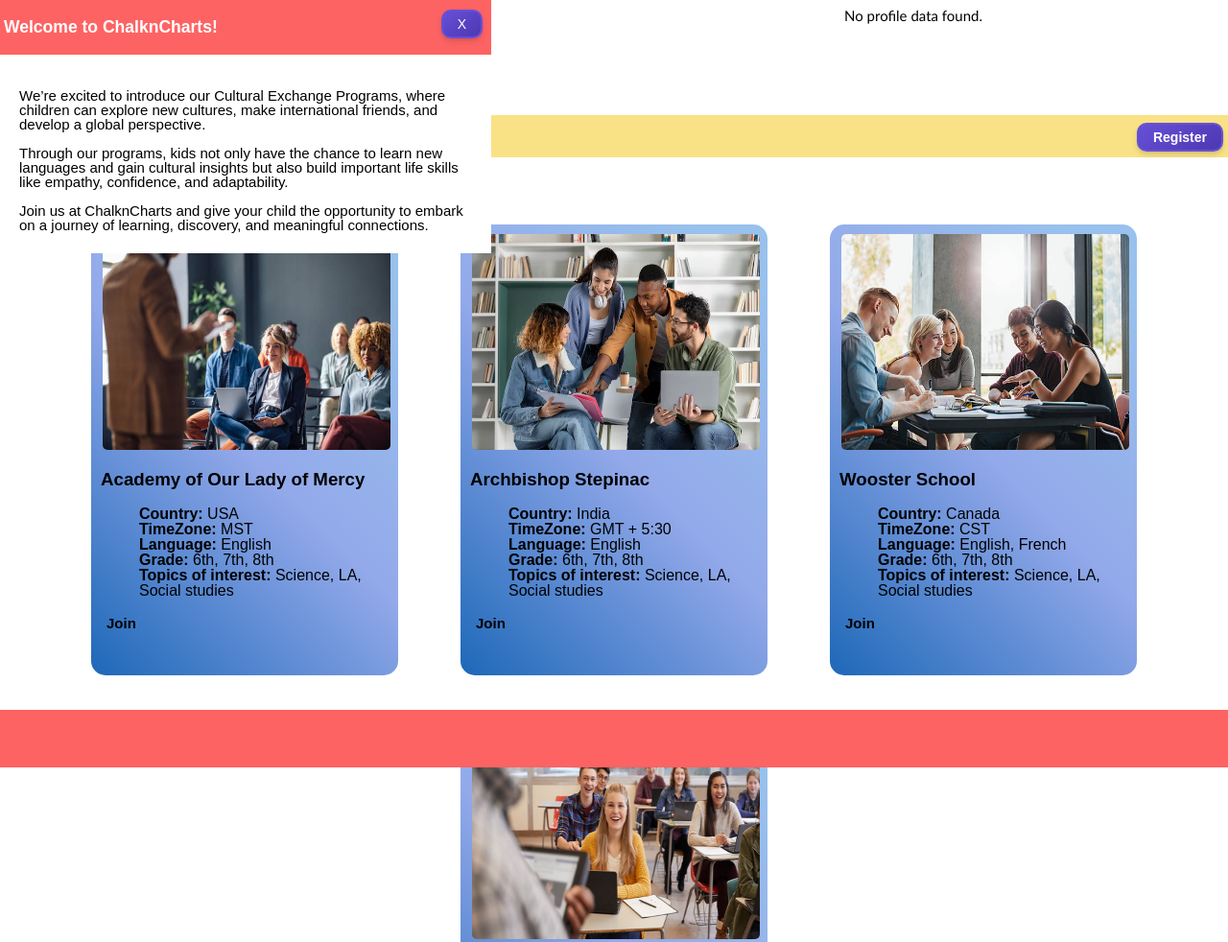
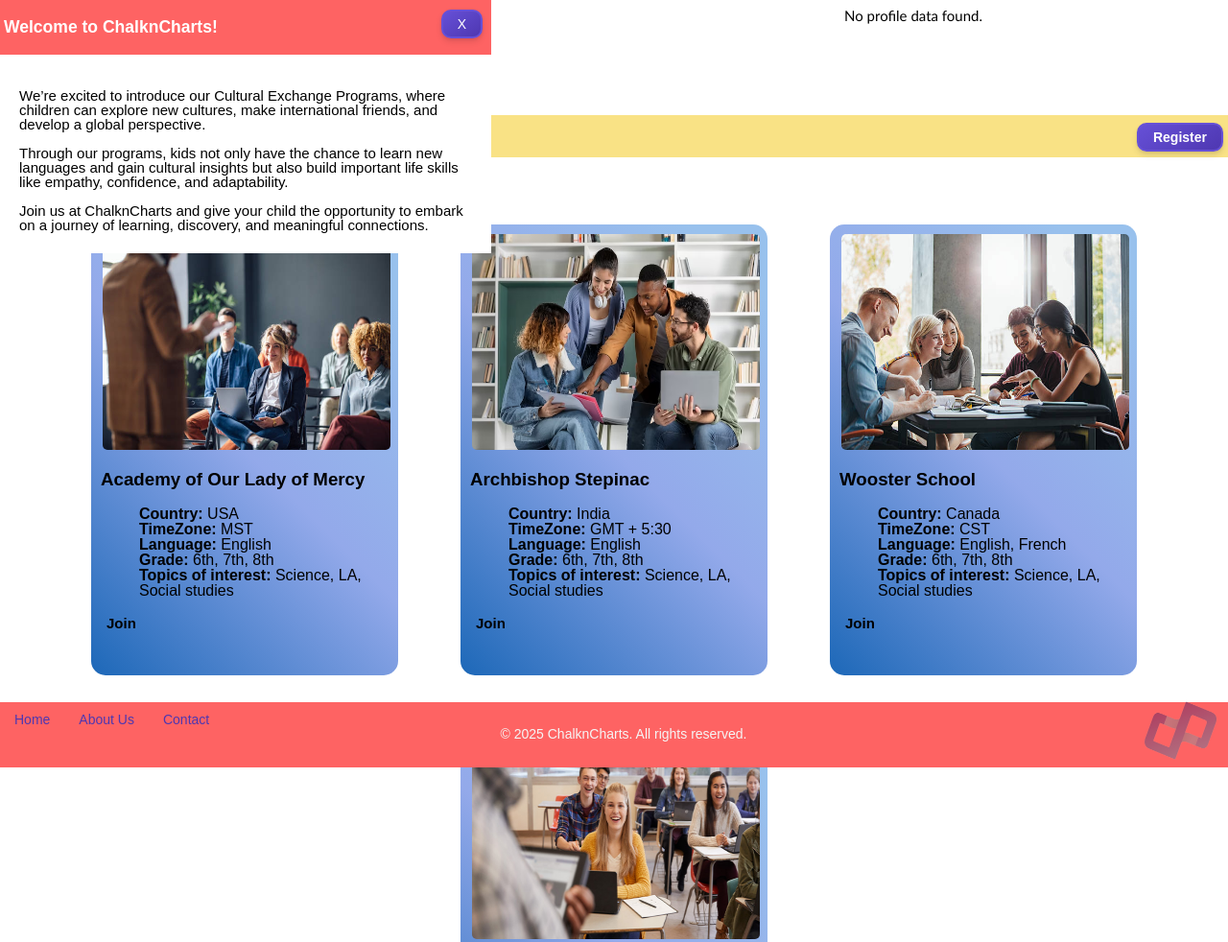
Before and after one commit to Steve-Agostisi/Chalk-n-Charts, a plain HTML site: page index.html in a window 1280 px wide. Shown: the top 982 px of the page at 96% size. Drawn offline with Linux system fonts and the light colour scheme.

Commit message:
footer added and readme updated, demo pics added

```diff
--- a/assets/style.css
+++ b/assets/style.css
@@ -267,13 +267,61 @@ footer{
   text-align: center;
   background:#FE6363;
   color: whitesmoke;
-  font-family: Impact, Haettenschweiler, 'Arial Narrow Bold', sans-serif;
-  font-weight: 200;
+  font-weight: 100;
   position:fixed;
   bottom: 0;
   width: 100%;
-  height: 2.5rem;
+  height: 3rem;
   }
+
+
+  /* Left Navigation Links */
+.footer-nav ul {
+  list-style: none;
+  padding: 0;
+  margin: 0;
+  display: flex;
+}
+
+.footer-nav ul li {
+  margin-right: 20px;
+}
+
+.footer-nav ul li a {
+  text-decoration: none;
+  color: #4e37b1;
+  font-size: 14px;
+  padding: 5px;
+}
+
+.footer-nav ul li a:hover {
+  color:white;
+}
+
+/* Centered Copyright Text */
+.footer-copyright p {
+  margin: 0;
+  text-align: center;
+  font-size: 14px;
+}
+
+/* Right Watermark Logo */
+.footer-logo {
+  position: absolute;
+  right: 30px;
+  bottom: 3px;
+  opacity: 0.5;  /* Light watermark effect */
+}
+
+.footer-logo .footerlogo {
+  width: 80px;  /* Adjust the size of the logo */
+  height: 4rem;
+}
+
+/* To prevent footer content from overlapping */
+.content {
+  padding-bottom: 100px; /* Adds padding to ensure the footer doesn't cover the content */
+}
 
 @keyframes animatetop {
   from {top:-300px; opacity:0}
--- a/index.html
+++ b/index.html
@@ -213,7 +213,25 @@
           </section>
         </div>
     </main>
-    <footer></footer>
+       <!-- Footer Section -->
+            <footer class="footer">
+                   <div class="footer-nav">
+                   <!-- Unordered List for Navigation Links -->
+                   <ul>
+                    <li><a href="#">Home</a></li>
+                    <li><a href="#">About Us</a></li>
+                    <li><a href="#">Contact</a></li>
+                   </ul>
+                   </div>
+                   <div class="footer-copyright">
+                   <!-- Copyright Tagline in the Center -->
+                   <p>© 2025 ChalknCharts. All rights reserved.</p>
+                   </div>
+                   <div class="footer-logo">
+                   <!-- Logo Image as Watermark on the Right -->
+                   <img src="./assets/footerlogo1.png" alt="chalkncharts Logo" class="footerlogo">
+                   </div>
+              </footer>
   </body>
 
   <script src="./assets/script.js"></script>
```
Also changed, not shown: assets/footerlogo1.png (added), assets/profileimage.png (added), 3 other files.
